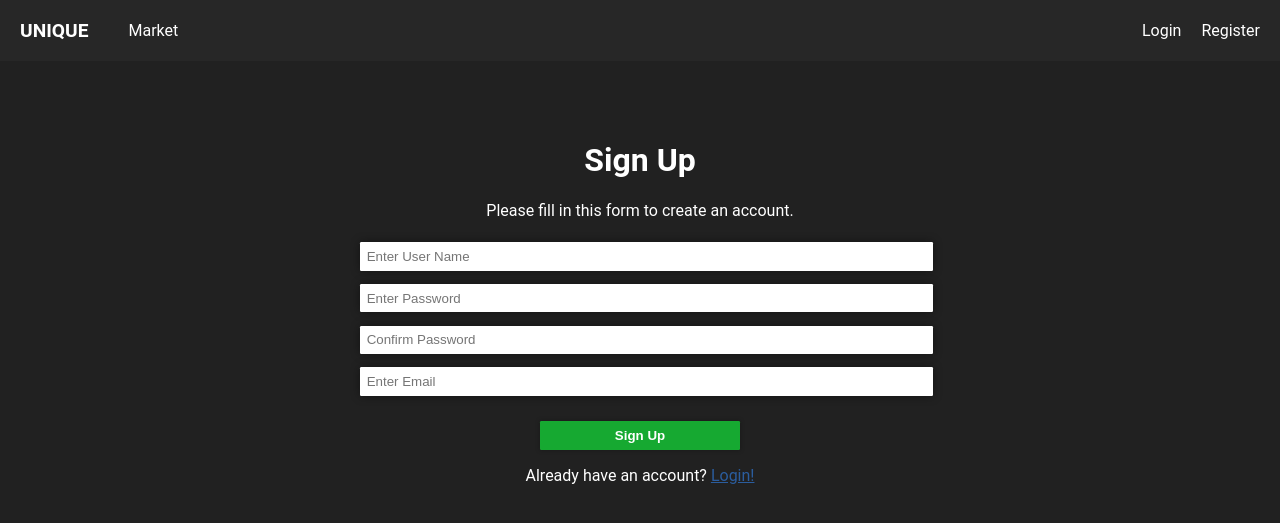
After one commit to mototi/unique, a Flask app: page /register in a window 1280 px wide. The commit adds this page. Shown: the top 523 px of the page. Run offline with Flask 3, Linux system fonts and the light colour scheme.

Commit message:
register + validation

```diff
--- a/unique_app/market/__init__.py
+++ b/unique_app/market/__init__.py
@@ -4,6 +4,7 @@ from flask_sqlalchemy import SQLAlchemy
 app = flask.Flask(__name__)
 app.config['SQLALCHEMY_DATABASE_URI'] = 'sqlite:///store.db'
 app.config['SQLALCHEMY_TRACK_MODIFICATIONS'] = False
+app.config['SECRET_KEY'] = '39960418812650df760f359a'
 db = SQLAlchemy(app)
 
 from market import routes
--- /dev/null
+++ b/unique_app/market/forms.py
@@ -0,0 +1,23 @@
+from flask_wtf import FlaskForm
+from wtforms import StringField, PasswordField, SubmitField
+from wtforms.validators import DataRequired, EqualTo , Length , Email , ValidationError
+from market.models import User
+
+
+class RegisterForm(FlaskForm):
+
+    def validate_username(self , username_to_check):
+        user = User.query.filter_by(username=username_to_check.data).first()
+        if user:
+            raise ValidationError('Username already exists!')
+
+    def validate_email_address(self , email_address_to_check):
+        email = User.query.filter_by(email_address=email_address_to_check.data).first()
+        if email:
+            raise ValidationError('Email already exists!')
+
+    username = StringField('Username', validators=[DataRequired() , Length(min=2 , max=30)])
+    email_address = StringField('Email', validators=[DataRequired() , Email()])
+    password1 = PasswordField('Password', validators=[DataRequired() , Length(min=6)])
+    password2 = PasswordField('Confirm Password', validators=[DataRequired() , EqualTo('password1')])
+    submit = SubmitField('Sign Up')
--- a/unique_app/market/routes.py
+++ b/unique_app/market/routes.py
@@ -1,6 +1,12 @@
-from market import app
-from flask import render_template
-from market.models import Item
+from flask import request
+from market import app , db
+from flask import render_template , redirect , url_for
+from market.models import Item , User
+from market.forms import RegisterForm
+
+
+
+
 @app.route('/')
 @app.route('/home')
 def home_page():
@@ -10,3 +16,33 @@ def home_page():
 def market_page():
     items =  Item.query.all()
     return render_template('market.html' , items=items)
+
+
+@app.route('/register' , methods=['GET' , 'POST'])
+def register_page():
+    form = RegisterForm()
+    errors = []
+    if request.method == 'POST':
+        if form.validate_on_submit():
+            user_to_create = User(username=form.username.data , email_address=form.email_address.data , password_hash=form.password1.data)
+            db.session.add(user_to_create)
+            db.session.commit()
+            return redirect(url_for('market_page'))
+        if form.errors != {}:
+            for err_msg in form.errors:
+                if err_msg == 'username':
+                    errors.append('Username already exists!')
+                elif err_msg == 'email_address':
+                    errors.append('Email already exists!')
+                elif err_msg == 'password1':
+                    errors.append('Password must be at least 6 characters!')
+                elif err_msg == 'password2':
+                    errors.append('Passwords must match!')
+
+    return render_template('register.html' , form=form , errors=errors)
+
+
+@app.route('/login')
+def login_page():
+    form = RegisterForm()
+    return render_template('login.html' , form=form)
--- /dev/null
+++ b/unique_app/market/static/form.css
@@ -0,0 +1,38 @@
+.form_container{
+    width: 35em;
+    margin: auto;
+    text-align: center;
+    margin-top: 5em;
+}
+
+.form-control{
+    width: 100%;
+    margin: 0.5em 0;
+    padding: 0.5em;
+    border-radius: 0.1em;
+    outline: none;
+    border: none;
+    box-shadow: 0px 0px 10px #0000006f;
+}
+
+.rgs-btn{
+    width: 15em;
+    outline: none;
+    border: none;
+    padding: 0.5em;
+    background-color: #16a931;
+    color: white;
+    border-radius: 0.1em;
+    cursor: pointer;
+    box-shadow: 0px 0px 5px #0000004b;
+    font-weight: 600;
+}
+
+.rgs-btn:hover{
+    background-color: #2b5d9e;
+    box-shadow: 0px 0px 10px #000000af;
+}
+
+.anc_log{
+    color: #2b5d9e ;
+}
--- a/unique_app/market/static/home.css
+++ b/unique_app/market/static/home.css
@@ -58,3 +58,8 @@ body{
     color: #ffffff;
     text-decoration: none;
 }
+
+.error{
+    color: red;
+    font-size: 0.8rem;
+}
--- a/unique_app/market/templates/base.html
+++ b/unique_app/market/templates/base.html
@@ -10,6 +10,7 @@
     </title>
     <link rel='stylesheet' href='../static/home.css'>
     <link rel='stylesheet' href='../static/market.css'>
+    <link rel='stylesheet' href='../static/form.css'>
 </head>
 <body>
     <header class="header_container">
@@ -21,8 +22,8 @@
                 </ul>
             </div>
             <ul class="auth_routes">
-                <li><a href="#">Login</a></li>
-                <li><a href="#">Register</a></li>
+                <li><a href={{ url_for('login_page') }}>Login</a></li>
+                <li><a href={{ url_for('register_page') }}>Register</a></li>
             </ul>
         </nav>
     </header>
--- /dev/null
+++ b/unique_app/market/templates/register.html
@@ -0,0 +1,29 @@
+{% extends 'base.html' %}
+
+{% block title %}
+    Register
+{% endblock %}
+
+{% block content %}
+    <div class="form_container">
+        <h1>Sign Up</h1>
+        <p>Please fill in this form to create an account.</p>
+        <form method="POST">
+            {{ form.hidden_tag() }}
+
+            {{ form.username( class="form-control" , placeholder = "Enter User Name") }}
+            {{ form.password1( class="form-control" , placeholder = "Enter Password") }}
+            {{ form.password2( class="form-control" , placeholder = "Confirm Password") }}
+            {{ form.email_address( class="form-control" , placeholder = "Enter Email") }}
+            <br>
+            <br>
+            {{ form.submit( class="rgs-btn" ) }}
+        </form>
+        <div class="warning">
+            {% for message in errors %}
+                <p class="error">* {{ message }}</p>
+            {% endfor %}
+        </div>
+        <p>Already have an account? <a class="anc_log" href="{{ url_for('login_page') }}">Login!</a></p>
+    </div>
+{% endblock %}
```
Also changed, not shown: unique_app/market/models.py (+16 -8 lines), unique_app/market/templates/login.html (added, +20 -0 lines), unique_app/instance/store.db, unique_app/market/static/resources/CrShoes.jpg (added), unique_app/market/static/resources/airgordanSined.jpg (renamed from unique_app/market/static/resources/item.jpg), unique_app/market/static/resources/dianaNickless.jpg (added), unique_app/market/static/resources/firstDice.jpg (added), unique_app/market/static/resources/firstLabtop.jpg (added), unique_app/market/static/resources/fooballSigned.png (added).
